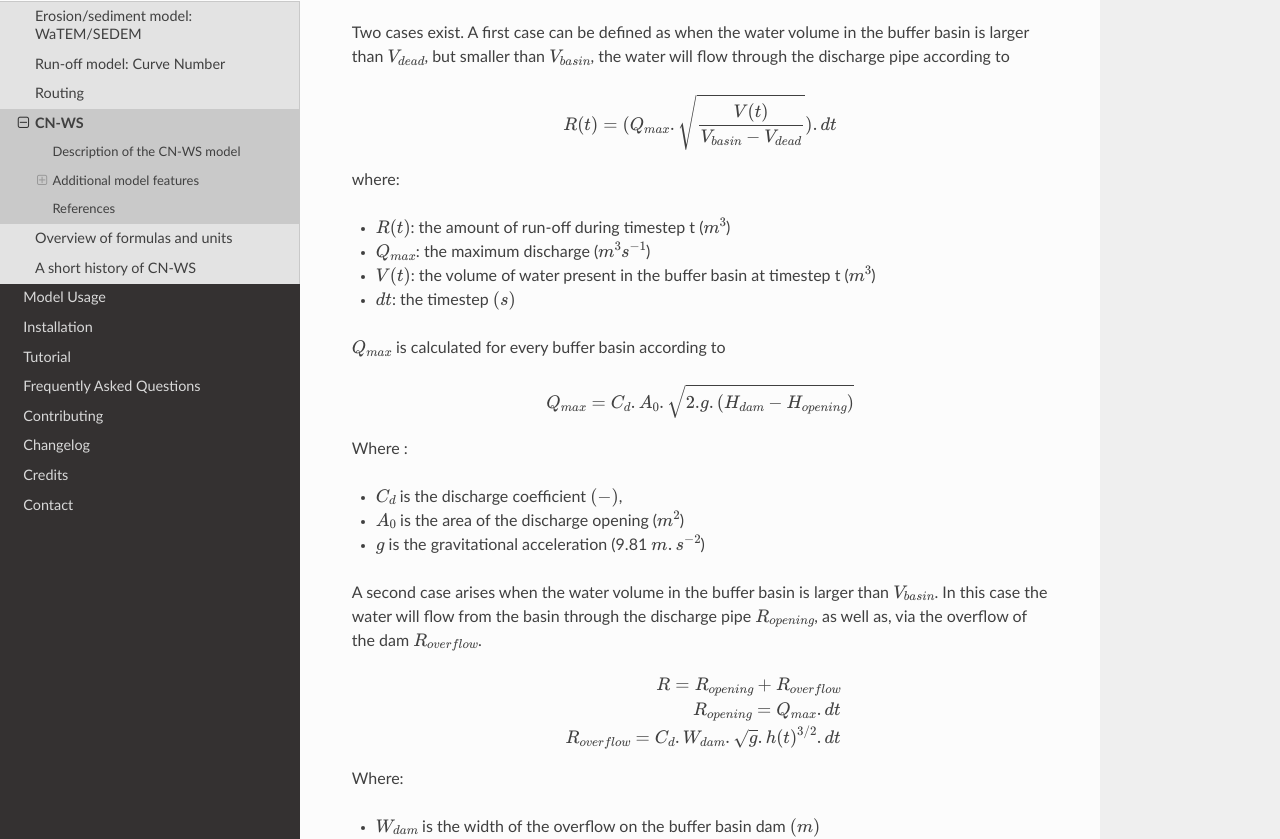
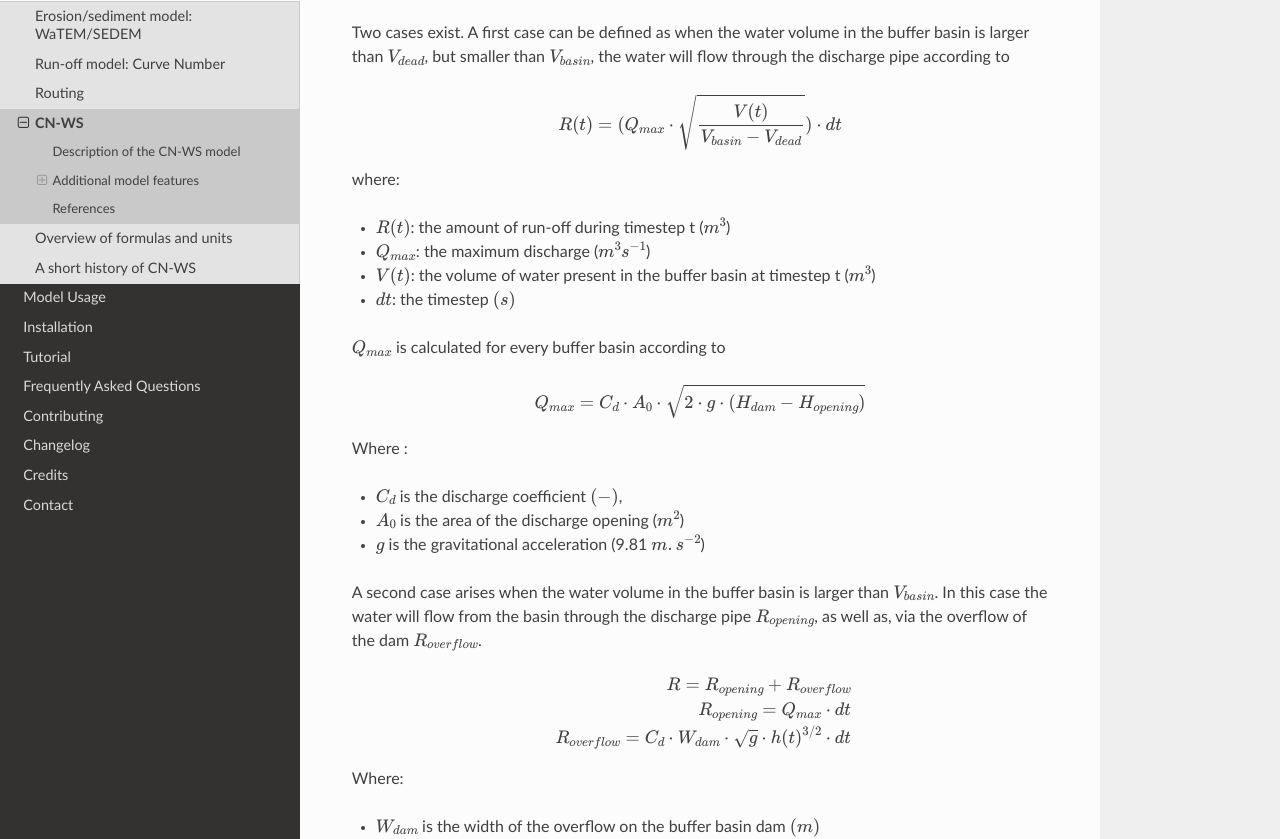
Before and after one commit to watem-sedem/watem-sedem, a Sphinx documentation site: the page built from docs/cn-ws.rst, in a window 1280 px wide and 1400 px high, scrolled down 1645 px. Shown: the part 167-1006 px from the top of the window. Built offline with Sphinx 7.4.7 and the Read the Docs theme 2.0.0, drawn with Linux system fonts in a browser that asks for light colours; some of the changed text lies outside the part shown.

Commit message:
Using \cdot for multiplications

```diff
--- a/docs/cn-ws.rst
+++ b/docs/cn-ws.rst
@@ -35,7 +35,7 @@ load as a function of time). The sediment concentration :math:`SC` is
 calculated for every timestep as:
 
 .. math::
-    SC = \frac{(SV_{event}*1000)}{RO_{event}*1000}
+    SC = \frac{(SV_{event} \cdot 1000)}{RO_{event} \cdot 1000}
 
 With:
 
@@ -97,7 +97,7 @@ buffer basin is larger than :math:`V_{dead}`, but smaller than :math:`V_{basin}`
 the water will flow through the discharge pipe according to
 
 .. math::
-    R(t) = (Q_{max}.\sqrt{\frac{V(t)}{V_{basin} - V_{dead}}}).dt
+    R(t) = (Q_{max}\cdot\sqrt{\frac{V(t)}{V_{basin} - V_{dead}}})\cdot dt
 
 where:
 
@@ -110,7 +110,7 @@ where:
 :math:`Q_{max}` is calculated for every buffer basin according to
 
 .. math::
-    Q_{max} = C_d.A_0.\sqrt{2.g.(H_{dam} - H_{opening})}
+    Q_{max} = C_d\cdot A_0\cdot \sqrt{2 \cdot g \cdot (H_{dam} - H_{opening})}
 
 Where :
 
@@ -125,9 +125,9 @@ A second case arises when the water volume in the buffer basin is larger than
 .. math::
     R = R_{opening} + R_{overflow}
 
-    R_{opening} = Q_{max}.dt
+    R_{opening} = Q_{max}\cdot dt
 
-    R_{overflow} = C_d.W_{dam}.\sqrt{g}.h(t)^{3/2}.dt
+    R_{overflow} = C_d \cdot W_{dam}\cdot \sqrt{g} \cdot h(t)^{3/2} \cdot dt
 
 Where:
 
--- a/docs/formulas-units.rst
+++ b/docs/formulas-units.rst
@@ -43,10 +43,10 @@ the grid cell dimension (:math:`x`, resolution multiplied by :math:`|sin
 (\alpha)|+|cos (\alpha)|`).
 
 .. math::
-    E_v = \frac{E * A_c}{\rho} (\frac{m^3}{year})
+    E_v = \frac{E \cdot A_c}{\rho} (\frac{m^3}{year})
 
 .. math::
-    TC_v = \frac{TC * x}{\rho} (\frac{m^3}{year})
+    TC_v = \frac{TC \cdot x}{\rho} (\frac{m^3}{year})
 
 The values for the outgoing sediment per pixel are in the code thus defined
 as state variables in :math:`\frac{m^3}{year}`. Consequently, the
--- a/docs/routing.rst
+++ b/docs/routing.rst
@@ -315,9 +315,9 @@ When the outgoing flux is known for a source pixel, this flux is added to the
 upstream area of the target pixels by (note that part1+part2 = 1)
 
 .. math::
-        A_{target1} = A_{target1} + flux*part1
+        A_{target1} = A_{target1} + flux \cdot part1
 
-        A_{target2} = A_{target2} + flux*part2
+        A_{target2} = A_{target2} + flux \cdot part2
 
 with:
 
```
Also changed, not shown: docs/watem-sedem.rst (+4 -4 lines).
